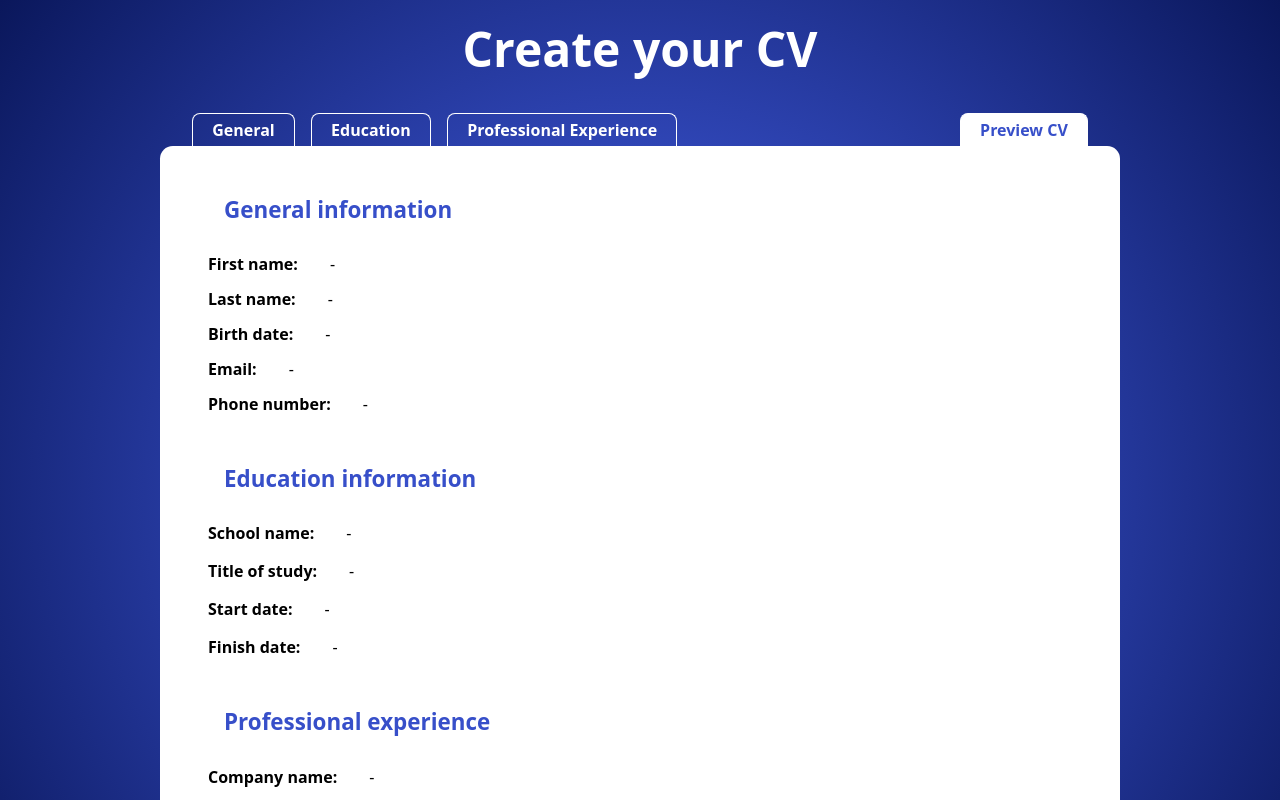
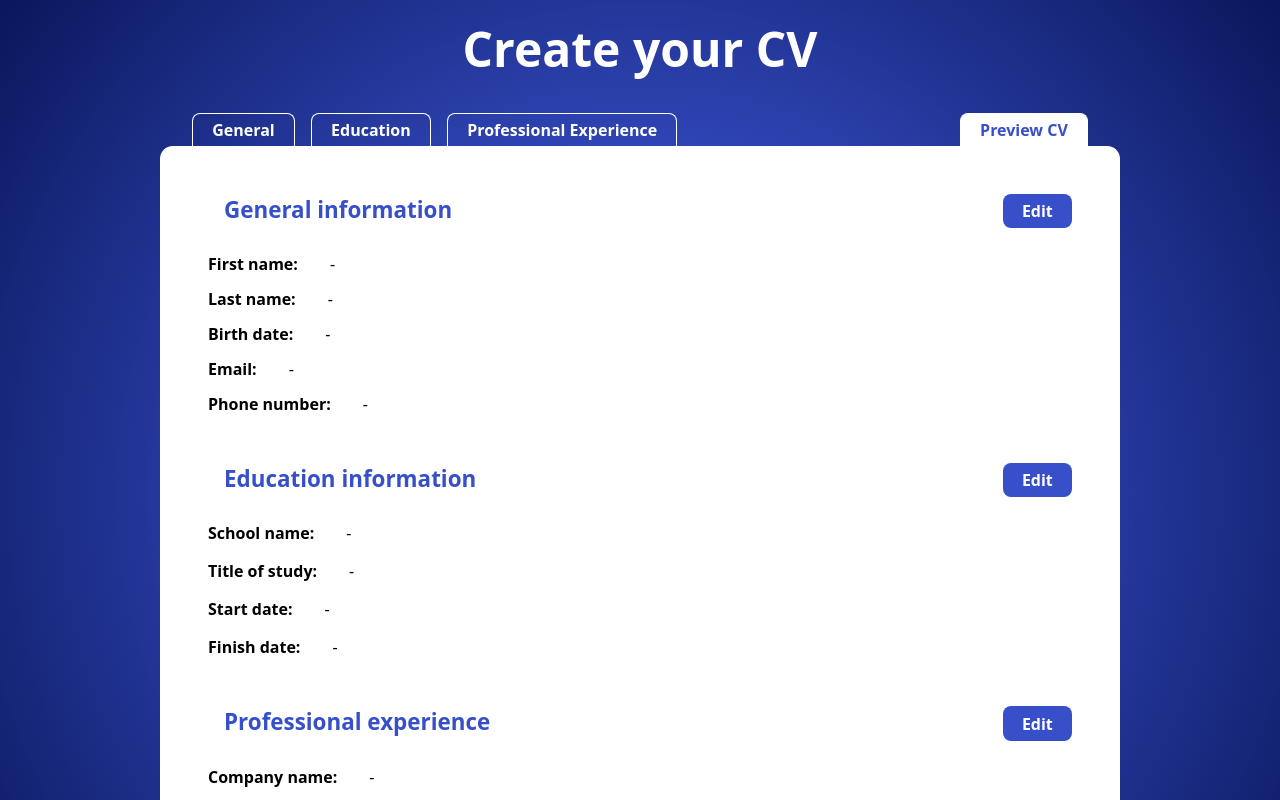
Before and after one commit to 99vik/CV-application, a React (Vite) app: page / in a window 1280 px wide. Both pictures are taken after a click on the button "Preview CV". Shown: the top 800 px of the page. Built offline with nearby package versions, Linux system fonts and the light colour scheme.

Commit message:
Edit button on CV preview

```diff
--- a/src/components/CvContainer.jsx
+++ b/src/components/CvContainer.jsx
@@ -78,7 +78,10 @@ export default function CvContainer() {
       </div>
       <div className="display-container">
         {currentCvDisplay === 'previewCv' ? (
-          <PreviewCv data={CvInformation} />
+          <PreviewCv
+            data={CvInformation}
+            changeDisplayFunction={setCurrentCvDisplay}
+          />
         ) : (
           <Form
             data={CvInformation[currentCvDisplay]}
--- a/src/components/PreviewCv.jsx
+++ b/src/components/PreviewCv.jsx
@@ -1,14 +1,23 @@
 import PropTypes from 'prop-types';
 
-export default function PreviewCv({ data }) {
+export default function PreviewCv({ data, changeDisplayFunction }) {
   PreviewCv.propTypes = {
     data: PropTypes.object,
+    changeDisplayFunction: PropTypes.func,
   };
 
-  function generateGeneralInfo(generalInfo) {
+  function generateGeneralInfo(generalInfo, changeDisplayFunction) {
     return (
       <div>
         <h1>General information</h1>
+        <button
+          onClick={(event) => {
+            event.preventDefault();
+            changeDisplayFunction('general');
+          }}
+        >
+          Edit
+        </button>
         <div className="info-container">
           <p className="label">First name: </p>
           <p>{generalInfo.firstName ? generalInfo.firstName : '-'}</p>
@@ -33,7 +42,7 @@ export default function PreviewCv({ data }) {
     );
   }
 
-  function generateEducationInfo(educationInfo) {
+  function generateEducationInfo(educationInfo, changeDisplayFunction) {
     const groupOutput = educationInfo.map((group, index) => {
       return (
         <div key={index} className="group-info">
@@ -61,12 +70,20 @@ export default function PreviewCv({ data }) {
     return (
       <div>
         <h1>Education information</h1>
+        <button
+          onClick={(event) => {
+            event.preventDefault();
+            changeDisplayFunction('education');
+          }}
+        >
+          Edit
+        </button>
         {groupOutput}
       </div>
     );
   }
 
-  function generateExperienceInfo(experienceInfo) {
+  function generateExperienceInfo(experienceInfo, changeDisplayFunction) {
     const groupOutput = experienceInfo.map((group, index) => {
       return (
         <div key={index} className="group-info">
@@ -100,6 +117,14 @@ export default function PreviewCv({ data }) {
     return (
       <div>
         <h1>Professional experience</h1>
+        <button
+          onClick={(event) => {
+            event.preventDefault();
+            changeDisplayFunction('experience');
+          }}
+        >
+          Edit
+        </button>
         {groupOutput}
       </div>
     );
@@ -107,9 +132,9 @@ export default function PreviewCv({ data }) {
 
   return (
     <div className="cv-preview">
-      {generateGeneralInfo(data.general)}
-      {generateEducationInfo(data.education)}
-      {generateExperienceInfo(data.experience)}
+      {generateGeneralInfo(data.general, changeDisplayFunction)}
+      {generateEducationInfo(data.education, changeDisplayFunction)}
+      {generateExperienceInfo(data.experience, changeDisplayFunction)}
     </div>
   );
 }
--- a/src/styles/style.css
+++ b/src/styles/style.css
@@ -195,6 +195,7 @@ form > button:hover {
     display: flex;
     flex-direction: column;
     gap: 0.8rem;
+    position: relative;
 }
 
 .cv-preview .group-info {
@@ -209,3 +210,22 @@ form > button:hover {
     align-self: center;
     border-top: 1px solid var(--theme-color);
 }
+
+.cv-preview > div > button {
+    position: absolute;
+    top: 1rem;
+    font-size: 1rem;
+    font-weight: bold;
+    color: white;
+    border-radius: 0.5rem;
+    background-color: var(--theme-color);
+    align-self: flex-end;
+    padding: 0.4rem 1.2rem;
+    border: none;
+    width: fit-content;
+}
+
+.cv-preview > div > button:hover {
+    background-color: rgb(41, 31, 93);
+    cursor: pointer;
+}
```
